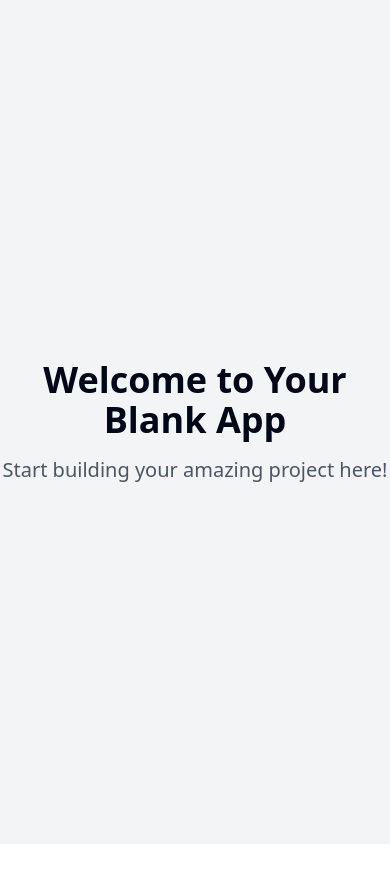
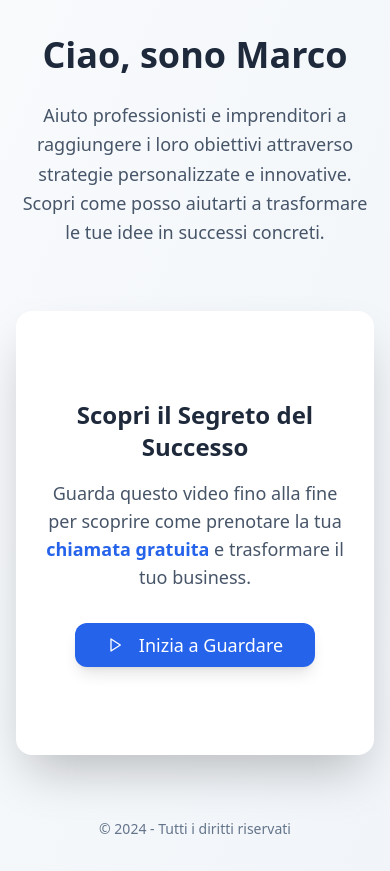
Before and after one commit to mirko2004/call-to-action-video, a React (Vite) app: page / in a window 390 px wide. Before the commit the page ends 844 px from the top, so only its background shows below. Built offline with nearby package versions, Linux system fonts and the light colour scheme.

Commit message:
Create single-page landing page
Implement a simple, single-page landing page with an introduction, video section (without time controls), a countdown/message before the video, and a call-to-action button that appears at the end of the video. The design should be clean, mobile-friendly, and modern.

```diff
--- /dev/null
+++ b/src/components/CallToActionButton.tsx
@@ -0,0 +1,55 @@
+
+import { Button } from "@/components/ui/button";
+import { Calendar, ArrowRight } from "lucide-react";
+
+const CallToActionButton = () => {
+  const handleBooking = () => {
+    // Here you can add your booking logic
+    // For example, redirect to a booking platform or open a modal
+    console.log("Booking button clicked!");
+    // window.open('https://your-booking-link.com', '_blank');
+  };
+
+  return (
+    <div className="text-center space-y-6 py-8">
+      <div className="space-y-3">
+        <h3 className="text-2xl md:text-3xl font-bold text-slate-800">
+          Pronto a Iniziare?
+        </h3>
+        <p className="text-lg text-slate-600 max-w-xl mx-auto">
+          Non perdere questa opportunità. Prenota ora la tua chiamata gratuita
+          e scopri come possiamo lavorare insieme per raggiungere i tuoi obiettivi.
+        </p>
+      </div>
+
+      <div className="flex flex-col sm:flex-row gap-4 justify-center items-center">
+        <Button
+          onClick={handleBooking}
+          size="lg"
+          className="bg-green-600 hover:bg-green-700 text-white px-8 py-4 text-lg rounded-xl shadow-lg hover:shadow-xl transition-all duration-300 transform hover:scale-105 group"
+        >
+          <Calendar className="mr-2 h-5 w-5" />
+          Prenota la Tua Chiamata Gratuita
+          <ArrowRight className="ml-2 h-5 w-5 group-hover:translate-x-1 transition-transform" />
+        </Button>
+
+        <Button
+          onClick={handleBooking}
+          variant="outline"
+          size="lg"
+          className="border-2 border-blue-600 text-blue-600 hover:bg-blue-600 hover:text-white px-8 py-4 text-lg rounded-xl transition-all duration-300"
+        >
+          Richiedi Info Gratis
+        </Button>
+      </div>
+
+      <div className="text-sm text-slate-500 space-y-1">
+        <p>✅ Chiamata gratuita di 30 minuti</p>
+        <p>✅ Analisi personalizzata della tua situazione</p>
+        <p>✅ Strategia su misura per i tuoi obiettivi</p>
+      </div>
+    </div>
+  );
+};
+
+export default CallToActionButton;
--- /dev/null
+++ b/src/components/PreVideoMessage.tsx
@@ -0,0 +1,66 @@
+
+import { useState, useEffect } from "react";
+import { Button } from "@/components/ui/button";
+import { Play } from "lucide-react";
+
+interface PreVideoMessageProps {
+  onStart: () => void;
+}
+
+const PreVideoMessage = ({ onStart }: PreVideoMessageProps) => {
+  const [countdown, setCountdown] = useState(0);
+  const [showButton, setShowButton] = useState(true);
+
+  const startCountdown = () => {
+    setShowButton(false);
+    setCountdown(3);
+  };
+
+  useEffect(() => {
+    if (countdown > 0) {
+      const timer = setTimeout(() => {
+        setCountdown(countdown - 1);
+      }, 1000);
+      return () => clearTimeout(timer);
+    } else if (countdown === 0 && !showButton) {
+      onStart();
+    }
+  }, [countdown, showButton, onStart]);
+
+  return (
+    <div className="text-center py-16 space-y-8">
+      <div className="space-y-4">
+        <h2 className="text-2xl md:text-3xl font-bold text-slate-800">
+          Scopri il Segreto del Successo
+        </h2>
+        <p className="text-lg text-slate-600 max-w-2xl mx-auto">
+          Guarda questo video fino alla fine per scoprire come prenotare
+          la tua <span className="font-semibold text-blue-600">chiamata gratuita</span> e
+          trasformare il tuo business.
+        </p>
+      </div>
+
+      {showButton ? (
+        <Button
+          onClick={startCountdown}
+          size="lg"
+          className="bg-blue-600 hover:bg-blue-700 text-white px-8 py-4 text-lg rounded-xl shadow-lg hover:shadow-xl transition-all duration-300 transform hover:scale-105"
+        >
+          <Play className="mr-2 h-5 w-5" />
+          Inizia a Guardare
+        </Button>
+      ) : (
+        <div className="space-y-4">
+          <div className="text-6xl font-bold text-blue-600 animate-pulse">
+            {countdown}
+          </div>
+          <p className="text-lg text-slate-600">
+            Il video inizierà tra {countdown} second{countdown !== 1 ? 'i' : 'o'}...
+          </p>
+        </div>
+      )}
+    </div>
+  );
+};
+
+export default PreVideoMessage;
--- /dev/null
+++ b/src/components/VideoPlayer.tsx
@@ -0,0 +1,65 @@
+
+import { useRef, useEffect } from "react";
+
+interface VideoPlayerProps {
+  onVideoEnd: () => void;
+}
+
+const VideoPlayer = ({ onVideoEnd }: VideoPlayerProps) => {
+  const videoRef = useRef<HTMLVideoElement>(null);
+
+  useEffect(() => {
+    const video = videoRef.current;
+    if (video) {
+      // Auto-play the video when component mounts
+      video.play().catch((error) => {
+        console.log("Autoplay was prevented:", error);
+      });
+
+      // Add event listener for when video ends
+      const handleEnded = () => {
+        onVideoEnd();
+      };
+
+      video.addEventListener('ended', handleEnded);
+
+      return () => {
+        video.removeEventListener('ended', handleEnded);
+      };
+    }
+  }, [onVideoEnd]);
+
+  return (
+    <div className="relative w-full">
+      <div className="aspect-video bg-slate-900 rounded-xl overflow-hidden shadow-lg">
+        <video
+          ref={videoRef}
+          className="w-full h-full object-cover"
+          controls={false}
+          muted
+          playsInline
+          preload="metadata"
+        >
+          {/* Placeholder for when user uploads their video */}
+          <source src="/placeholder-video.mp4" type="video/mp4" />
+          <div className="flex items-center justify-center h-full text-white">
+            <div className="text-center space-y-4">
+              <div className="w-16 h-16 mx-auto bg-white/20 rounded-full flex items-center justify-center">
+                <div className="w-0 h-0 border-l-[8px] border-l-white border-y-[6px] border-y-transparent ml-1"></div>
+              </div>
+              <p className="text-lg">Carica il tuo video qui</p>
+              <p className="text-sm text-white/80">
+                Sostituisci "placeholder-video.mp4" con il tuo file video
+              </p>
+            </div>
+          </div>
+        </video>
+      </div>
+
+      {/* Custom overlay to ensure no controls are visible */}
+      <div className="absolute inset-0 pointer-events-none rounded-xl"></div>
+    </div>
+  );
+};
+
+export default VideoPlayer;
--- a/src/pages/Index.tsx
+++ b/src/pages/Index.tsx
@@ -1,11 +1,65 @@
-// Update this page (the content is just a fallback if you fail to update the page)
+
+import { useState } from "react";
+import VideoPlayer from "@/components/VideoPlayer";
+import CallToActionButton from "@/components/CallToActionButton";
+import PreVideoMessage from "@/components/PreVideoMessage";
 
 const Index = () => {
+  const [videoEnded, setVideoEnded] = useState(false);
+  const [videoStarted, setVideoStarted] = useState(false);
+
+  const handleVideoEnd = () => {
+    setVideoEnded(true);
+  };
+
+  const handleVideoStart = () => {
+    setVideoStarted(true);
+  };
+
   return (
-    <div className="min-h-screen flex items-center justify-center bg-gray-100">
-      <div className="text-center">
-        <h1 className="text-4xl font-bold mb-4">Welcome to Your Blank App</h1>
-        <p className="text-xl text-gray-600">Start building your amazing project here!</p>
+    <div className="min-h-screen bg-gradient-to-br from-slate-50 to-slate-100">
+      {/* Header/Introduction */}
+      <div className="container mx-auto px-4 py-8">
+        <div className="max-w-4xl mx-auto text-center">
+          <h1 className="text-4xl md:text-5xl font-bold text-slate-800 mb-6 leading-tight">
+            Ciao, sono Marco
+          </h1>
+          <p className="text-lg md:text-xl text-slate-600 leading-relaxed max-w-2xl mx-auto">
+            Aiuto professionisti e imprenditori a raggiungere i loro obiettivi attraverso
+            strategie personalizzate e innovative. Scopri come posso aiutarti a trasformare
+            le tue idee in successi concreti.
+          </p>
+        </div>
+      </div>
+
+      {/* Video Section */}
+      <div className="container mx-auto px-4 py-8">
+        <div className="max-w-4xl mx-auto">
+          <div className="bg-white rounded-2xl shadow-2xl p-6 md:p-8">
+            {!videoStarted && (
+              <PreVideoMessage onStart={handleVideoStart} />
+            )}
+
+            {videoStarted && (
+              <div className="space-y-6">
+                <VideoPlayer onVideoEnd={handleVideoEnd} />
+
+                {videoEnded && (
+                  <div className="animate-fade-in">
+                    <CallToActionButton />
+                  </div>
+                )}
+              </div>
+            )}
+          </div>
+        </div>
+      </div>
+
+      {/* Footer */}
+      <div className="container mx-auto px-4 py-8">
+        <div className="text-center text-slate-500 text-sm">
+          <p>© 2024 - Tutti i diritti riservati</p>
+        </div>
       </div>
     </div>
   );
```
